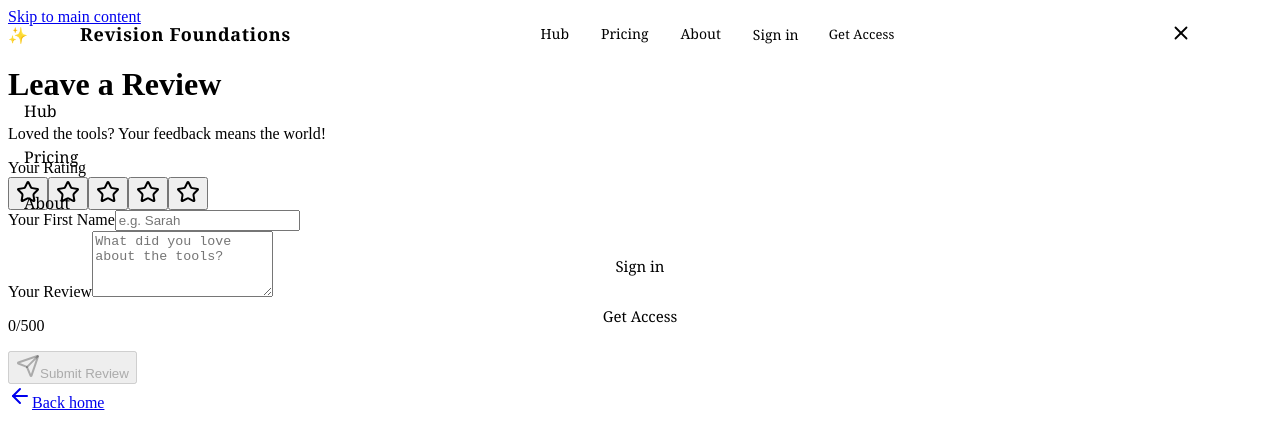
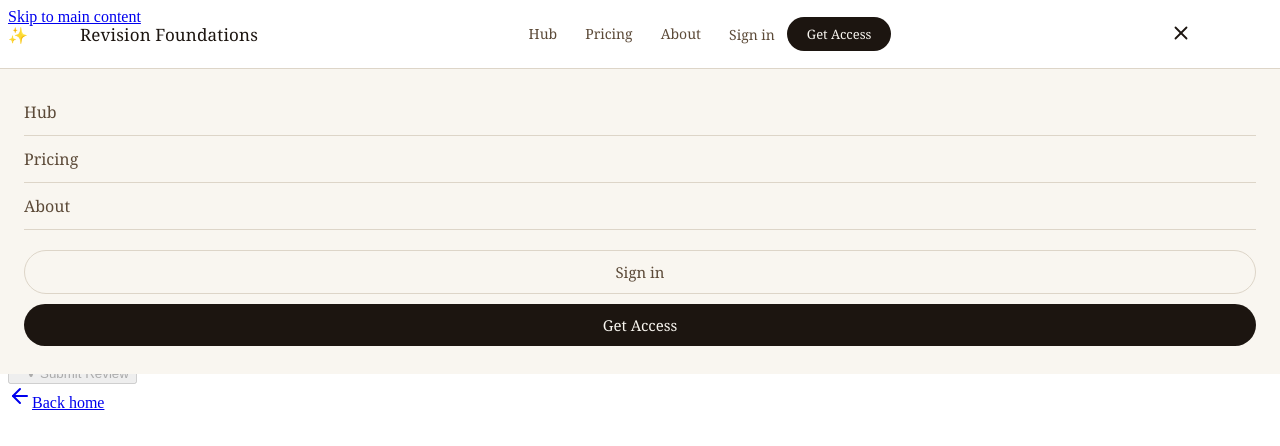
Before and after one commit to laurencaitlinemmerson-tech/revision-foundations-saas, a Next.js app: page /review in a window 1280 px wide. Both pictures are taken after a click on the button 1181 px from the left and 34 px from the top of the page. Shown: the top 446 px of the page. Built offline with nearby package versions, Linux system fonts and the light colour scheme; no server answers.

Commit message:
Update Navbar.tsx

```diff
--- a/src/components/Navbar.tsx
+++ b/src/components/Navbar.tsx
@@ -49,238 +49,85 @@ export default function Navbar() {
     { href: '/about', label: 'About' },
   ];
 
-  const navStyle: React.CSSProperties = {
-    position: 'fixed',
-    top: 0,
-    left: 0,
-    right: 0,
-    zIndex: 50,
-    transition: 'background-color 0.25s ease, border-color 0.25s ease',
-    backgroundColor: scrolled ? 'rgba(241,237,233,0.97)' : 'transparent',
-    borderBottom: scrolled ? '0.5px solid var(--linen-deep)' : '0.5px solid transparent',
-    backdropFilter: 'none',
-  };
+  const serif = "'Source Serif 4', Georgia, serif";
+  const display = "'Playfair Display', Georgia, serif";
+  const ink = '#1C1510';
+  const inkMid = '#5C4A38';
+  const cream = '#F9F6F0';
+  const border = '#DDD5C8';
 
   return (
-    <nav style={navStyle} role="navigation" aria-label="Main navigation">
+    <nav style={{ position: 'fixed', top: 0, left: 0, right: 0, zIndex: 50, transition: 'background-color 0.25s ease, border-color 0.25s ease', backgroundColor: scrolled ? 'rgba(249,246,240,0.97)' : 'transparent', borderBottom: scrolled ? `1px solid ${border}` : '1px solid transparent' }}
+      role="navigation" aria-label="Main navigation">
       <div style={{ maxWidth: '1120px', margin: '0 auto', padding: '0 24px' }}>
         <div style={{ display: 'flex', justifyContent: 'space-between', alignItems: 'center', height: '68px' }}>
-
-          {/* Wordmark */}
-          <Link
-            href="/"
-            style={{
-              fontFamily: "'Playfair Display', Georgia, serif",
-              fontSize: '18px',
-              fontWeight: 600,
-              letterSpacing: '0.04em',
-              color: 'var(--espresso)',
-              textDecoration: 'none',
-              lineHeight: 1,
-            }}
-            aria-label="Revision Foundations — Home"
-          >
+          <Link href="/" style={{ fontFamily: display, fontSize: '17px', fontWeight: 400, letterSpacing: '0.01em', color: ink, textDecoration: 'none', lineHeight: 1 }} aria-label="Revision Foundations — Home">
             Revision Foundations
           </Link>
 
-          {/* Desktop nav */}
-          <div style={{ display: 'flex', alignItems: 'center', gap: '32px' }} className="hidden md:flex" role="menubar">
+          <div style={{ display: 'flex', alignItems: 'center', gap: '28px' }} className="hidden md:flex">
             {navLinks.map(link => (
-              <Link
-                key={link.href}
-                href={link.href}
-                style={{
-                  fontFamily: "'Source Serif 4', Georgia, serif",
-                  fontSize: '14px',
-                  fontWeight: isActive(link.href) ? 500 : 400,
-                  color: isActive(link.href) ? 'var(--espresso)' : 'var(--charcoal-light)',
-                  textDecoration: 'none',
-                  borderBottom: isActive(link.href) ? '1px solid var(--espresso)' : '1px solid transparent',
-                  paddingBottom: '1px',
-                  transition: 'color 0.15s',
-                }}
-                role="menuitem"
-                aria-current={isActive(link.href) ? 'page' : undefined}
-                onMouseEnter={e => { (e.currentTarget as HTMLAnchorElement).style.color = 'var(--espresso)'; }}
-                onMouseLeave={e => { (e.currentTarget as HTMLAnchorElement).style.color = isActive(link.href) ? 'var(--espresso)' : 'var(--charcoal-light)'; }}
-              >
+              <Link key={link.href} href={link.href} style={{ fontFamily: serif, fontSize: '14px', fontWeight: isActive(link.href) ? 500 : 400, color: isActive(link.href) ? ink : inkMid, textDecoration: 'none', borderBottom: isActive(link.href) ? `1px solid ${ink}` : '1px solid transparent', paddingBottom: '1px', transition: 'color 0.15s' }}
+                onMouseEnter={e => { (e.currentTarget as HTMLAnchorElement).style.color = ink; }}
+                onMouseLeave={e => { (e.currentTarget as HTMLAnchorElement).style.color = isActive(link.href) ? ink : inkMid; }}
+                aria-current={isActive(link.href) ? 'page' : undefined}>
                 {link.label}
               </Link>
             ))}
-
             <SignedIn>
-              <div style={{ width: '0.5px', height: '16px', background: 'var(--linen-deep)' }} aria-hidden="true" />
-              <Link
-                href="/dashboard"
-                style={{
-                  fontFamily: "'Source Serif 4', Georgia, serif",
-                  fontSize: '14px',
-                  fontWeight: isActive('/dashboard') ? 500 : 400,
-                  color: isActive('/dashboard') ? 'var(--espresso)' : 'var(--charcoal-light)',
-                  textDecoration: 'none',
-                  transition: 'color 0.15s',
-                }}
-                onMouseEnter={e => { (e.currentTarget as HTMLAnchorElement).style.color = 'var(--espresso)'; }}
-                onMouseLeave={e => { (e.currentTarget as HTMLAnchorElement).style.color = isActive('/dashboard') ? 'var(--espresso)' : 'var(--charcoal-light)'; }}
-              >
+              <div style={{ width: '1px', height: '16px', background: border }} aria-hidden="true" />
+              <Link href="/dashboard" style={{ fontFamily: serif, fontSize: '14px', fontWeight: isActive('/dashboard') ? 500 : 400, color: isActive('/dashboard') ? ink : inkMid, textDecoration: 'none', transition: 'color 0.15s' }}
+                onMouseEnter={e => { (e.currentTarget as HTMLAnchorElement).style.color = ink; }}
+                onMouseLeave={e => { (e.currentTarget as HTMLAnchorElement).style.color = isActive('/dashboard') ? ink : inkMid; }}>
                 Dashboard
               </Link>
               <UserButton afterSwitchSessionUrl="/" appearance={{ elements: { avatarBox: 'w-7 h-7' } }} />
             </SignedIn>
-
             <SignedOut>
               <div style={{ display: 'flex', alignItems: 'center', gap: '12px' }}>
-                <Link
-                  href="/sign-in"
-                  style={{
-                    fontFamily: "'Source Serif 4', Georgia, serif",
-                    fontSize: '14px',
-                    fontWeight: 400,
-                    color: 'var(--charcoal-light)',
-                    textDecoration: 'none',
-                    transition: 'color 0.15s',
-                  }}
-                  onMouseEnter={e => { (e.currentTarget as HTMLAnchorElement).style.color = 'var(--espresso)'; }}
-                  onMouseLeave={e => { (e.currentTarget as HTMLAnchorElement).style.color = 'var(--charcoal-light)'; }}
-                >
+                <Link href="/sign-in" style={{ fontFamily: serif, fontSize: '14px', fontWeight: 400, color: inkMid, textDecoration: 'none', transition: 'color 0.15s' }}
+                  onMouseEnter={e => { (e.currentTarget as HTMLAnchorElement).style.color = ink; }}
+                  onMouseLeave={e => { (e.currentTarget as HTMLAnchorElement).style.color = inkMid; }}>
                   Sign in
                 </Link>
-                <Link
-                  href="/pricing"
-                  style={{
-                    fontFamily: "'Source Serif 4', Georgia, serif",
-                    fontSize: '13px',
-                    fontWeight: 400,
-                    color: 'var(--cream)',
-                    background: 'var(--espresso)',
-                    padding: '7px 18px',
-                    borderRadius: '8px',
-                    textDecoration: 'none',
-                    transition: 'background 0.15s',
-                    letterSpacing: '0.01em',
-                  }}
-                >
+                <Link href="/pricing" style={{ fontFamily: serif, fontSize: '13px', fontWeight: 400, color: cream, background: ink, padding: '8px 20px', borderRadius: '9999px', textDecoration: 'none' }}
+                  onMouseEnter={e => { (e.currentTarget as HTMLAnchorElement).style.background = '#3a2010'; }}
+                  onMouseLeave={e => { (e.currentTarget as HTMLAnchorElement).style.background = ink; }}>
                   Get Access
                 </Link>
               </div>
             </SignedOut>
           </div>
 
-          {/* Mobile menu button */}
-          <button
-            className="md:hidden"
-            style={{
-              background: 'transparent',
-              border: 'none',
-              cursor: 'pointer',
-              padding: '8px',
-              color: 'var(--espresso)',
-            }}
+          <button className="md:hidden" style={{ background: 'transparent', border: 'none', cursor: 'pointer', padding: '8px', color: ink }}
             onClick={() => setMobileMenuOpen(!mobileMenuOpen)}
-            aria-expanded={mobileMenuOpen}
-            aria-controls={mobileMenuId}
-            aria-label={mobileMenuOpen ? 'Close menu' : 'Open menu'}
-          >
-            {mobileMenuOpen
-              ? <X style={{ width: '22px', height: '22px' }} aria-hidden="true" />
-              : <Menu style={{ width: '22px', height: '22px' }} aria-hidden="true" />
-            }
+            aria-expanded={mobileMenuOpen} aria-controls={mobileMenuId}
+            aria-label={mobileMenuOpen ? 'Close menu' : 'Open menu'}>
+            {mobileMenuOpen ? <X style={{ width: '22px', height: '22px' }} /> : <Menu style={{ width: '22px', height: '22px' }} />}
           </button>
         </div>
       </div>
 
-      {/* Mobile menu */}
       {mobileMenuOpen && (
-        <div
-          id={mobileMenuId}
-          style={{
-            background: 'var(--cream)',
-            borderTop: '0.5px solid var(--linen-deep)',
-            padding: '20px 24px 28px',
-          }}
-          role="menu"
-          aria-label="Mobile navigation"
-        >
+        <div id={mobileMenuId} style={{ background: cream, borderTop: `1px solid ${border}`, padding: '20px 24px 28px' }} role="menu">
           {navLinks.map(link => (
-            <Link
-              key={link.href}
-              href={link.href}
-              style={{
-                display: 'block',
-                padding: '12px 0',
-                fontFamily: "'Source Serif 4', Georgia, serif",
-                fontSize: '16px',
-                fontWeight: isActive(link.href) ? 500 : 400,
-                color: isActive(link.href) ? 'var(--espresso)' : 'var(--charcoal)',
-                textDecoration: 'none',
-                borderBottom: '0.5px solid var(--linen-deep)',
-              }}
-              onClick={closeMobileMenu}
-              role="menuitem"
-              aria-current={isActive(link.href) ? 'page' : undefined}
-            >
+            <Link key={link.href} href={link.href} style={{ display: 'block', padding: '12px 0', fontFamily: serif, fontSize: '16px', fontWeight: isActive(link.href) ? 500 : 400, color: isActive(link.href) ? ink : inkMid, textDecoration: 'none', borderBottom: `1px solid ${border}` }}
+              onClick={closeMobileMenu} aria-current={isActive(link.href) ? 'page' : undefined}>
               {link.label}
             </Link>
           ))}
-
           <SignedIn>
-            <Link
-              href="/dashboard"
-              style={{
-                display: 'block',
-                padding: '12px 0',
-                fontFamily: "'Source Serif 4', Georgia, serif",
-                fontSize: '16px',
-                color: 'var(--charcoal)',
-                textDecoration: 'none',
-                borderBottom: '0.5px solid var(--linen-deep)',
-              }}
-              onClick={closeMobileMenu}
-              role="menuitem"
-            >
+            <Link href="/dashboard" style={{ display: 'block', padding: '12px 0', fontFamily: serif, fontSize: '16px', color: inkMid, textDecoration: 'none', borderBottom: `1px solid ${border}` }} onClick={closeMobileMenu}>
               Dashboard
             </Link>
-            <div style={{ paddingTop: '20px' }}>
-              <UserButton afterSwitchSessionUrl="/" />
-            </div>
+            <div style={{ paddingTop: '20px' }}><UserButton afterSwitchSessionUrl="/" /></div>
           </SignedIn>
-
           <SignedOut>
             <div style={{ display: 'flex', flexDirection: 'column', gap: '10px', paddingTop: '20px' }}>
-              <Link
-                href="/sign-in"
-                style={{
-                  display: 'block',
-                  textAlign: 'center',
-                  padding: '10px',
-                  fontFamily: "'Source Serif 4', Georgia, serif",
-                  fontSize: '15px',
-                  color: 'var(--charcoal)',
-                  border: '0.5px solid var(--linen-deep)',
-                  borderRadius: '3px',
-                  textDecoration: 'none',
-                }}
-                onClick={closeMobileMenu}
-                role="menuitem"
-              >
+              <Link href="/sign-in" style={{ display: 'block', textAlign: 'center' as const, padding: '11px', fontFamily: serif, fontSize: '15px', color: inkMid, border: `1px solid ${border}`, borderRadius: '9999px', textDecoration: 'none' }} onClick={closeMobileMenu}>
                 Sign in
               </Link>
-              <Link
-                href="/pricing"
-                style={{
-                  display: 'block',
-                  textAlign: 'center',
-                  padding: '10px',
-                  fontFamily: "'Source Serif 4', Georgia, serif",
-                  fontSize: '15px',
-                  color: 'var(--cream)',
-                  background: 'var(--espresso)',
-                  borderRadius: '3px',
-                  textDecoration: 'none',
-                }}
-                onClick={closeMobileMenu}
-                role="menuitem"
-              >
+              <Link href="/pricing" style={{ display: 'block', textAlign: 'center' as const, padding: '11px', fontFamily: serif, fontSize: '15px', color: cream, background: ink, borderRadius: '9999px', textDecoration: 'none' }} onClick={closeMobileMenu}>
                 Get Access
               </Link>
             </div>
```
